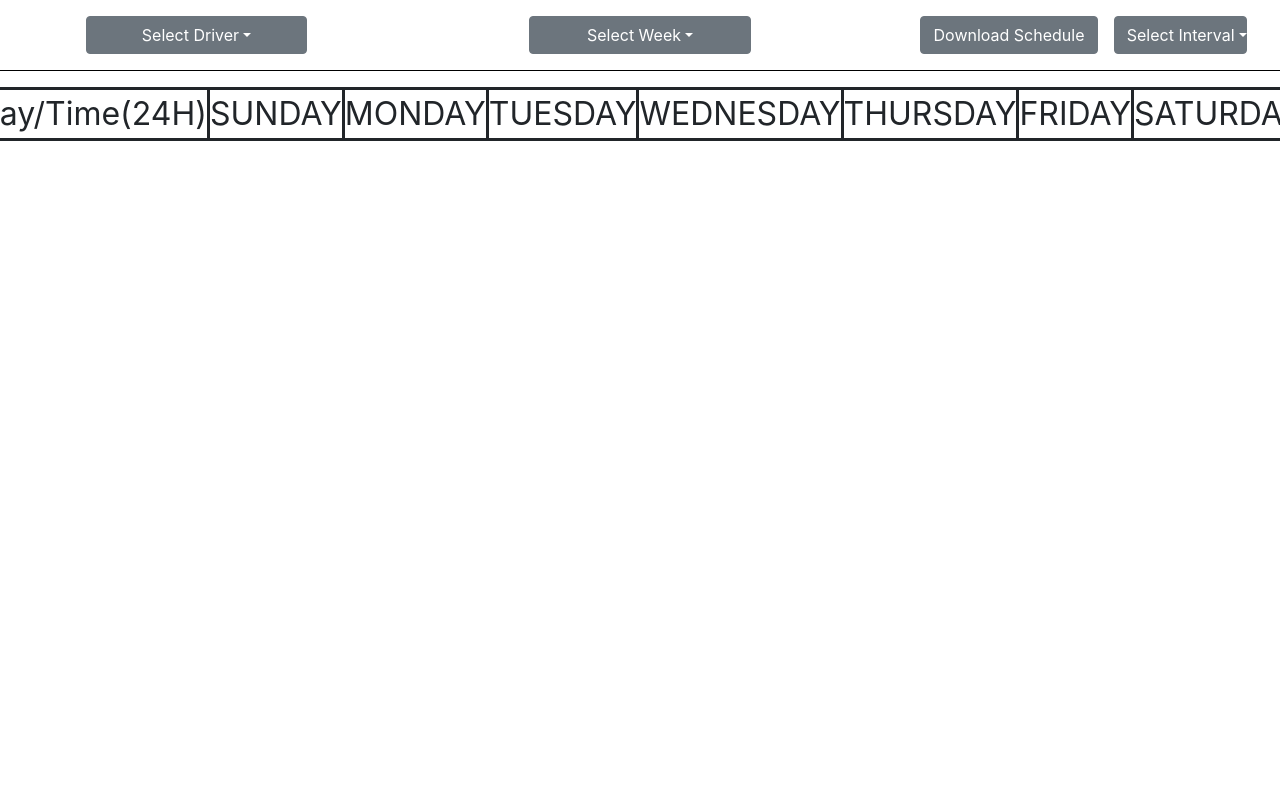
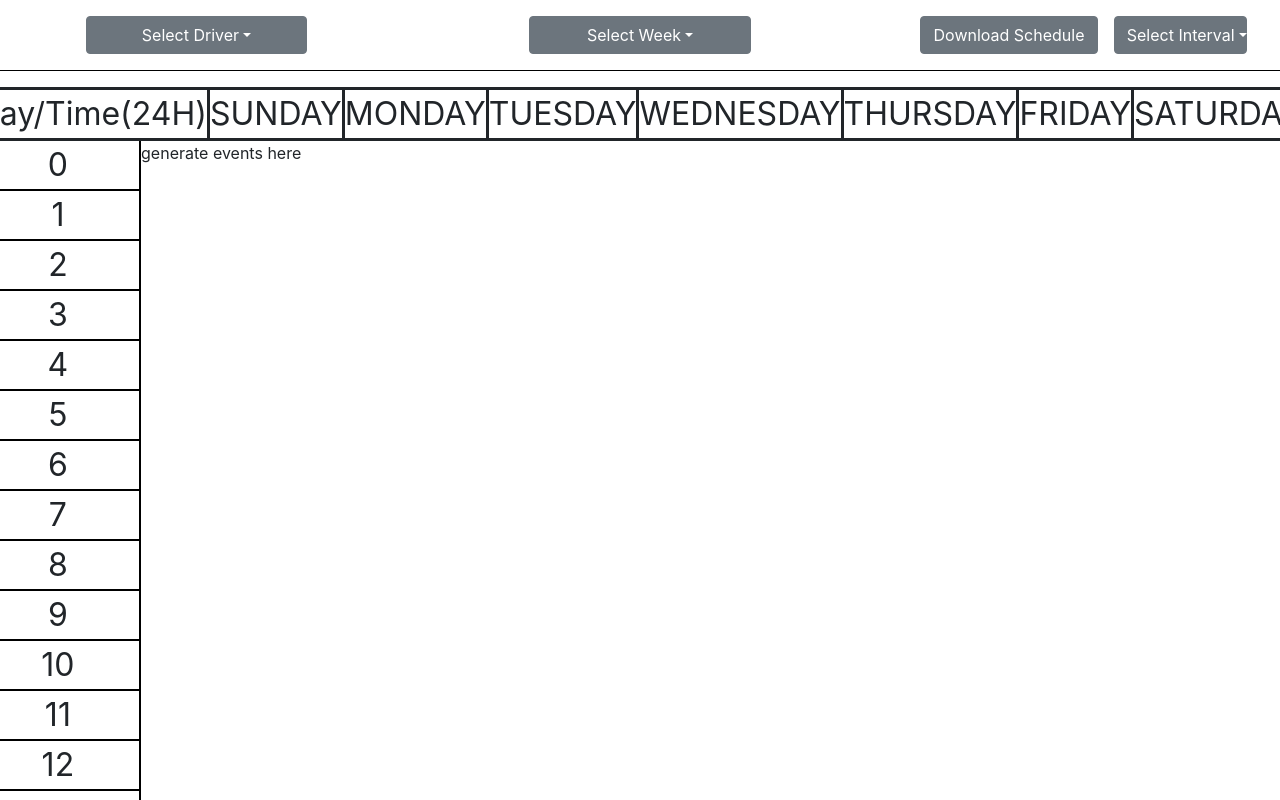
Before and after one commit to jusungchai/scheduling-app, a React (Create React App) app: page / in a window 1280 px wide. Shown: the top 800 px of the page. Built offline with nearby package versions, Linux system fonts and the light colour scheme.

Commit message:
Add Y-Axis: Time

```diff
--- a/src/App.js
+++ b/src/App.js
@@ -5,6 +5,7 @@ import weeks from './data/Weeks'
 import reportIntervals from './data/ReportIntervals'
 import Header from './components/Header'
 import Day from './components/Day'
+import Time from './components/Time'
 
 function App() {
   const listOfDrivers = drivers.map((d) => d.name)
@@ -19,10 +20,10 @@ function App() {
         </div>
         <div id="bot">
           <div id="left">
-            {/* {generate time here} */}
+            <Time />
           </div>
           <div id="right">
-            {/* {generate events here} */}
+            generate events here
           </div>
         </div>
       </div>
--- a/src/components/Time.js
+++ b/src/components/Time.js
@@ -1,10 +1,15 @@
 import React from 'react'
+import hoursArray from '../data/Hours'
+import '../styles/Time.css'
 
-export default function Time(props) {
-  const time = props.time
+export default function Time() {
+  const hours = () => {
+    return hoursArray.map((hour, i) => <div className="hour" key={i}>{hour}</div>)
+  }
+
   return (
     <div className="time">
-      {time}
+      {hours()}
     </div>
   )
 }
--- a/src/styles/App.css
+++ b/src/styles/App.css
@@ -17,3 +17,17 @@
   padding-bottom: 1em;
   border-bottom: 1px solid black;
 }
+
+#bot {
+  display: flex;
+}
+
+#left {
+  display: flex;
+  flex: 1;
+}
+
+#right {
+  display: flex;
+  flex: 7;
+}
--- /dev/null
+++ b/src/styles/Time.css
@@ -0,0 +1,12 @@
+.time {
+  width: 100%;
+}
+
+.hour {
+  font-size: xx-large;
+  border: 2px black solid;
+    border-top: 0;
+    display: flex;
+    justify-content: center;
+    align-items: center;
+}
```
